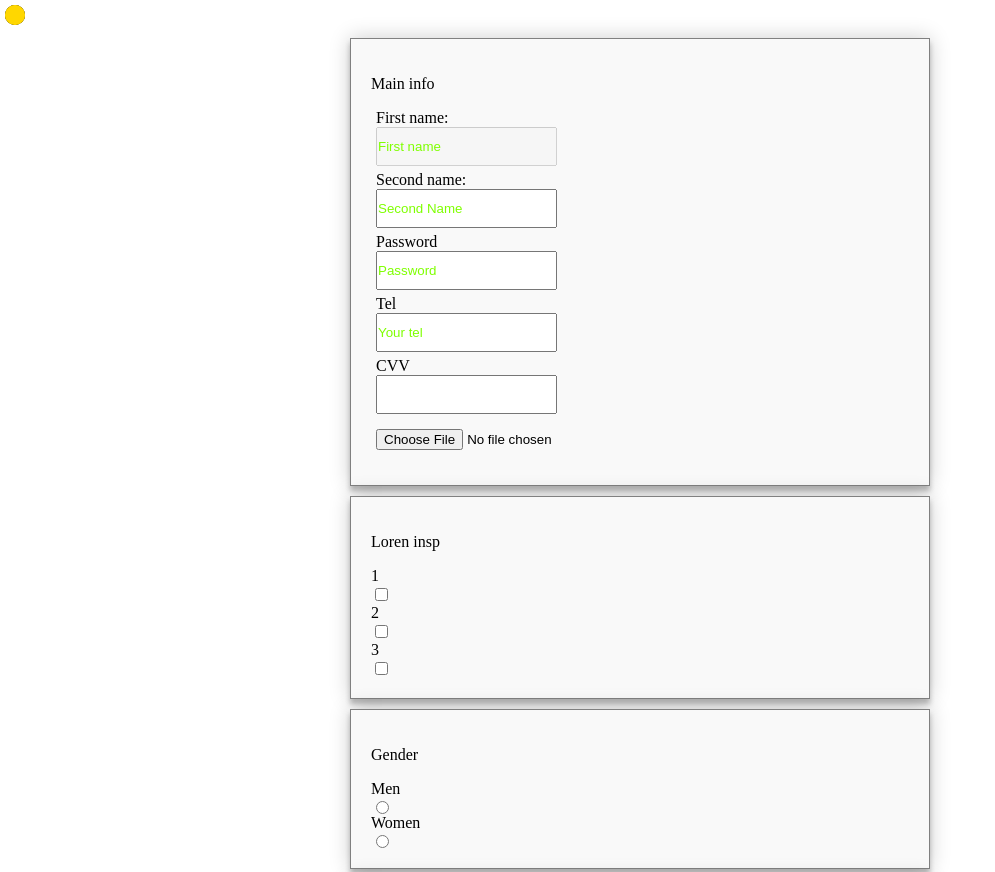
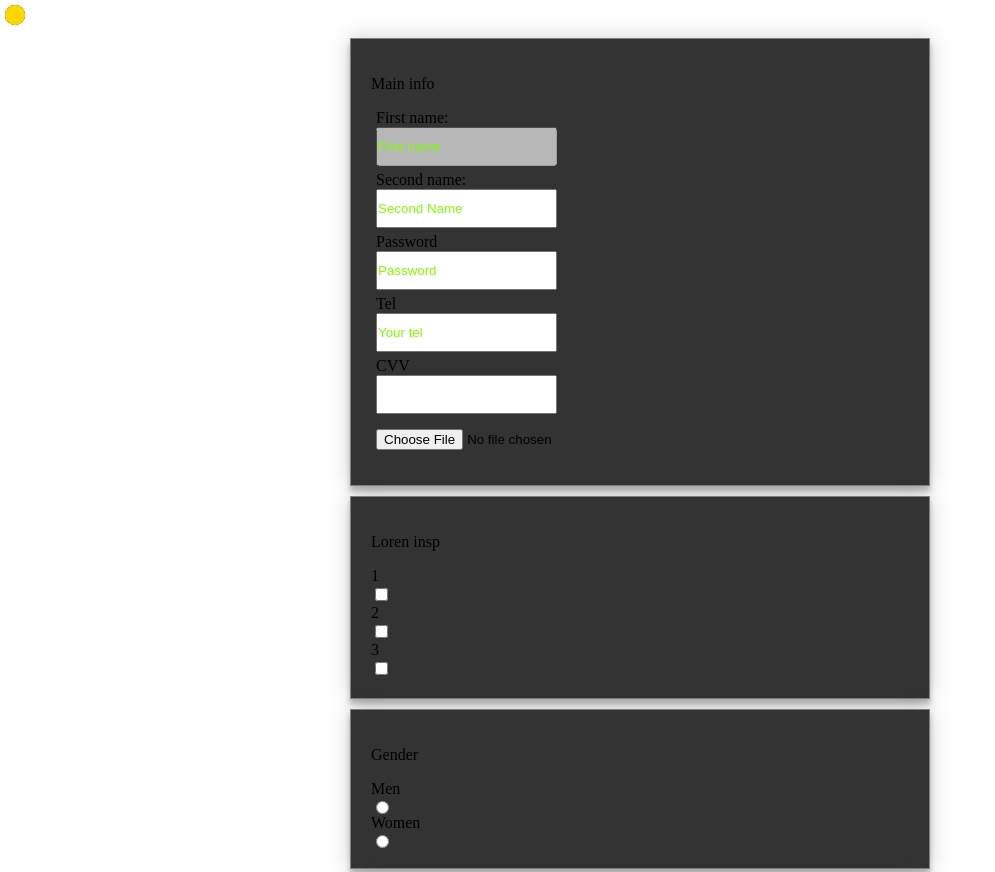
Before and after one commit to igortyagun/form, a plain HTML site: page index.html in a window 1280 px wide. Shown: the top 872 px of the page, without its empty margins (0-995 px from the left). Drawn offline with Linux system fonts and the light colour scheme.

Commit message:
change color

```diff
--- a/style.css
+++ b/style.css
@@ -37,7 +37,7 @@ fieldset {
     padding: 20px;
     border: 1px solid gray;
     margin: 10px;
-    background: #F9F9F9;
+    background: #333333;
     box-shadow: 0 0 20px 0 rgba(0, 0, 0, 0.2), 0 5px 5px 0 rgba(0, 0, 0, 0.24);
 }
 
```
